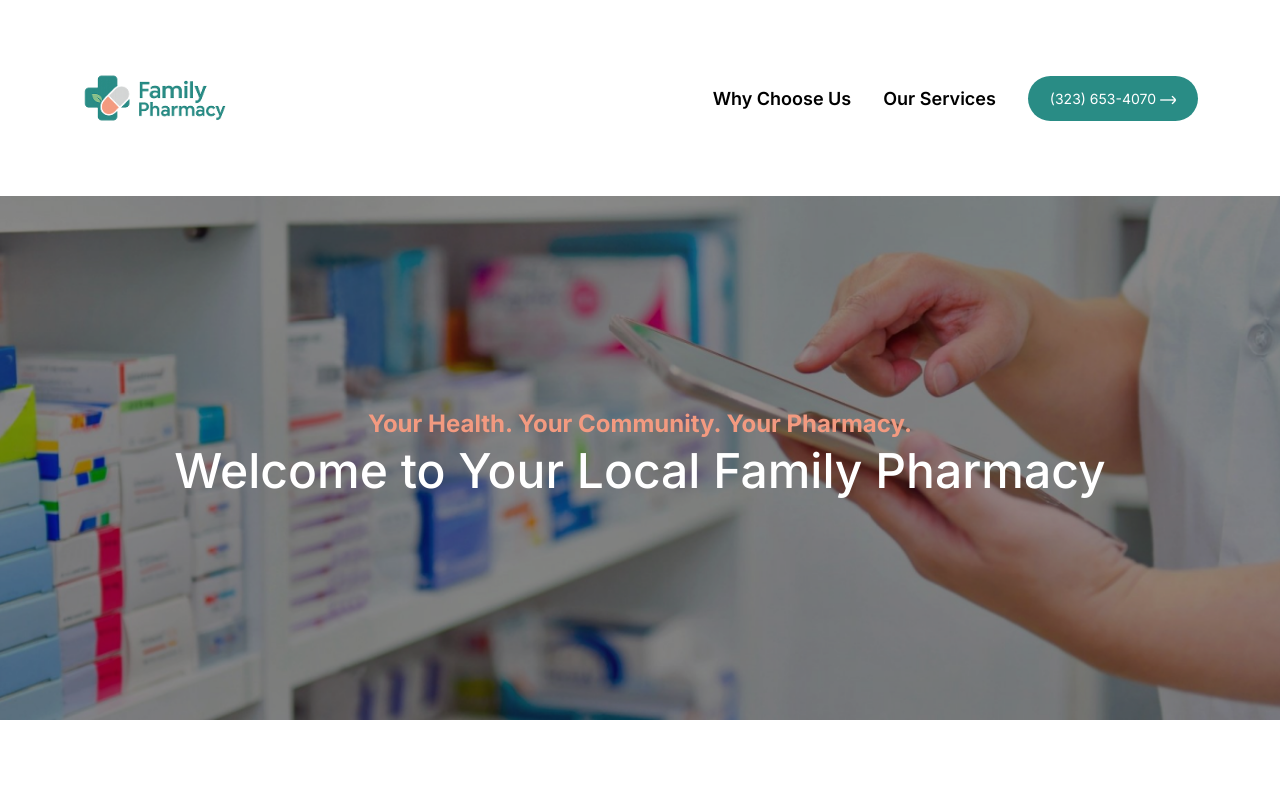
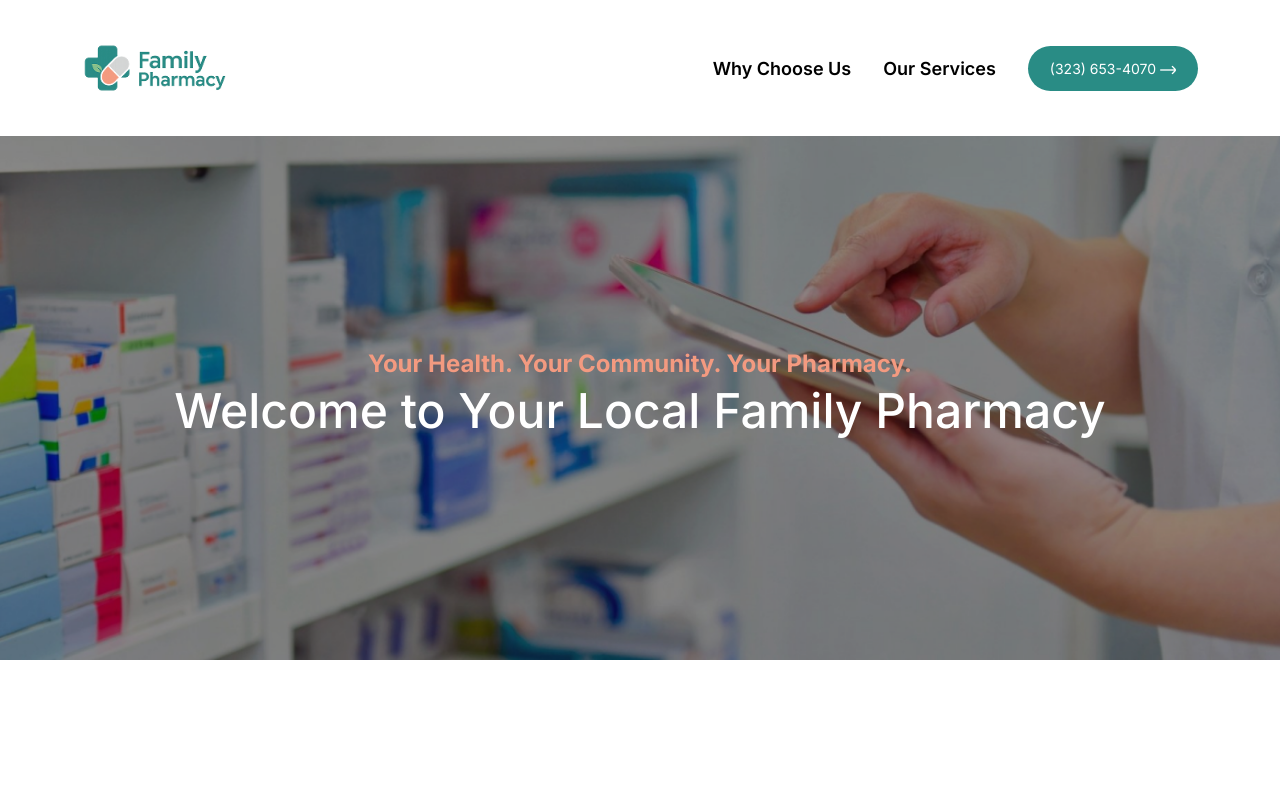
Before and after one commit to Nandinigajjar17/Family-Pharmacy, a plain HTML site: page index.html in a window 1280 px wide. Shown: the top 800 px of the page. Drawn offline with nearby package versions, Linux system fonts and the light colour scheme.

Commit message:
Update style.css

```diff
--- a/style.css
+++ b/style.css
@@ -11,7 +11,7 @@ body {
 /* header */
 
 header {
-    padding: 60px 0px;
+    padding: 30px 0px;
 }
 nav{
         justify-content: space-between;
```
